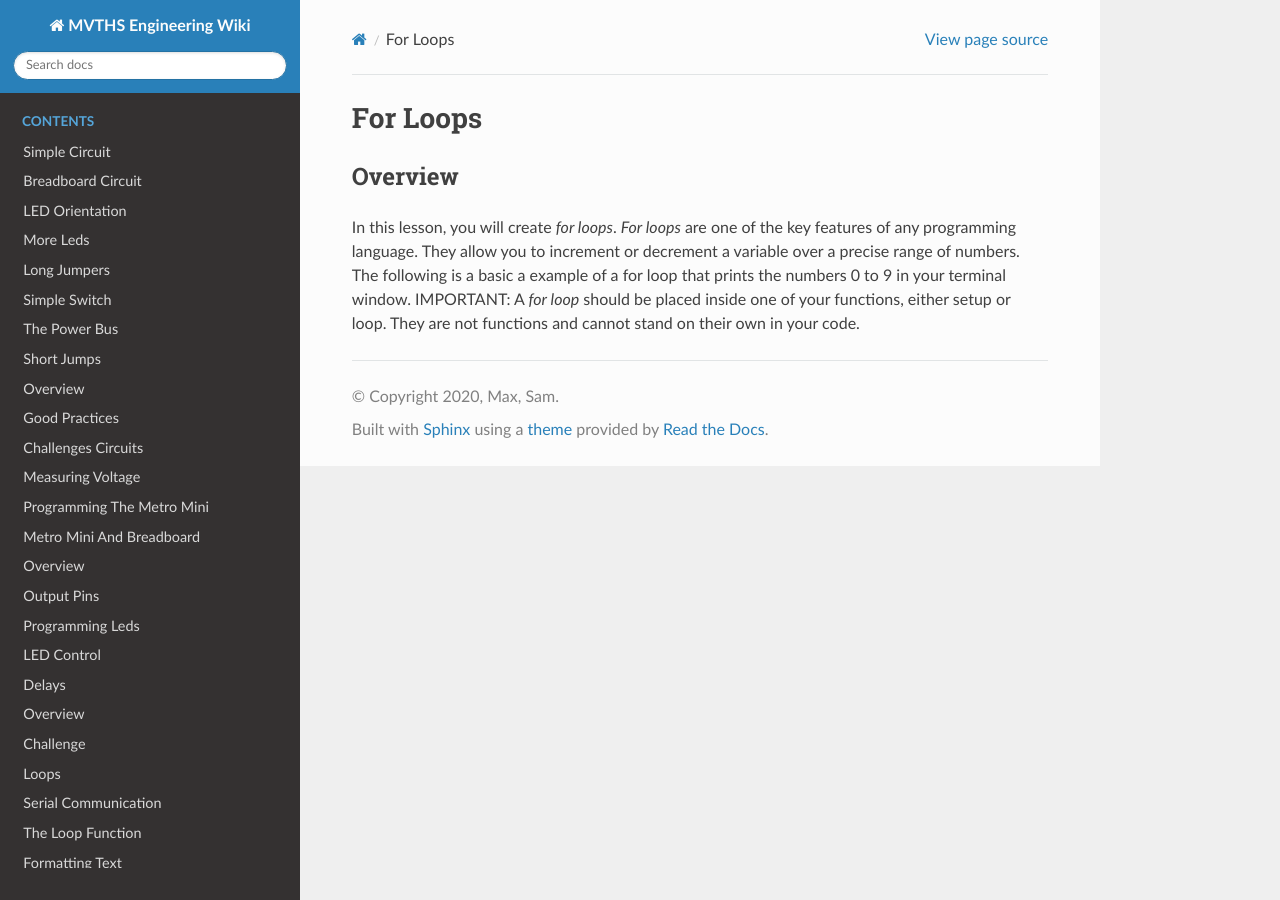
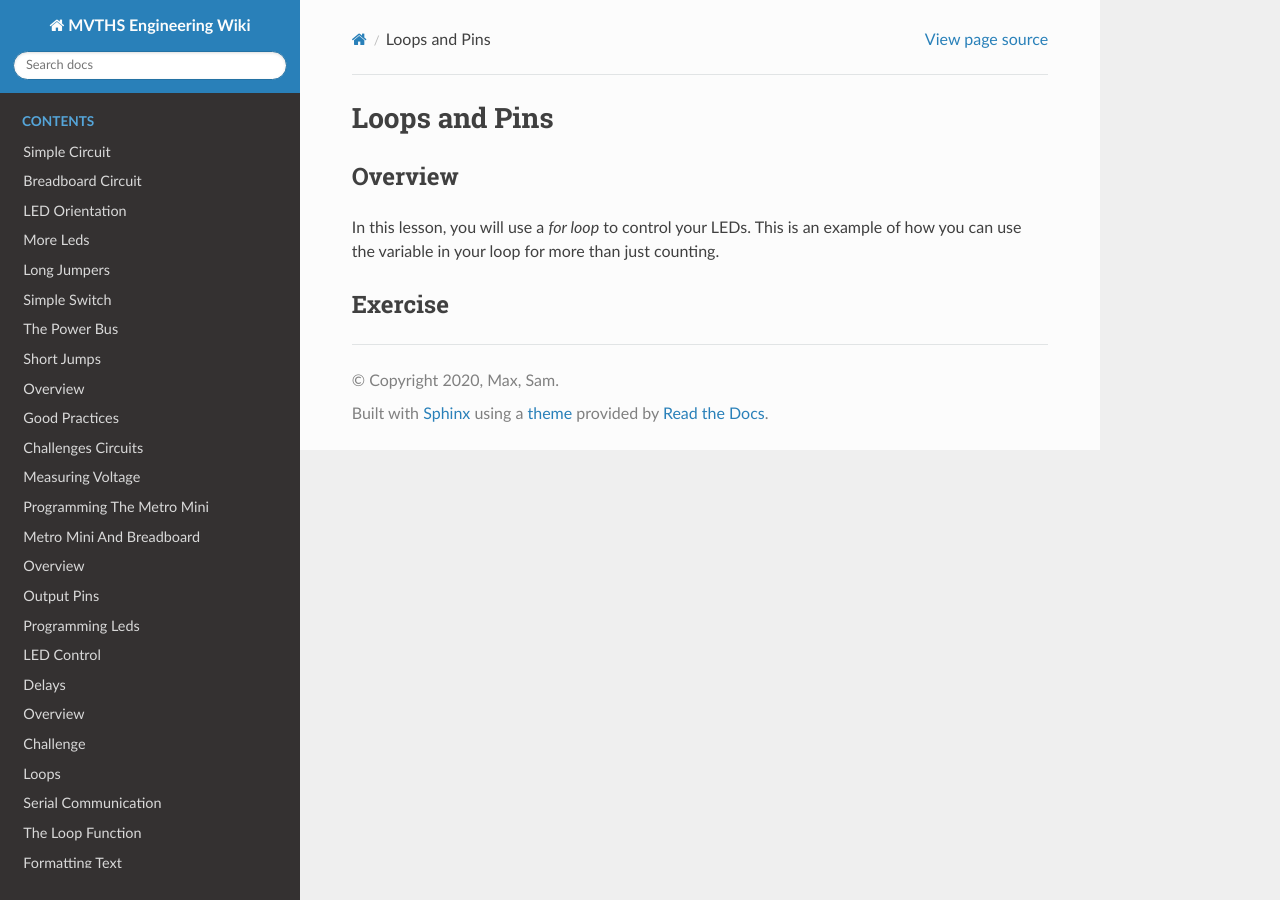
Before and after one commit to maxtkc/mvths-wiki, a Sphinx documentation site: the page built from docs/017x-loops-and-pins.rst, in a window 1280 px wide. Built offline with Sphinx 7.4.7 and the Read the Docs theme 2.0.0, drawn with Linux system fonts in a browser that asks for light colours; pages that are not in the unit, such as notebooks, are missing from menus.

Commit message:
Update 017x-loops-and-pins.rst

```diff
--- a/docs/017x-loops-and-pins.rst
+++ b/docs/017x-loops-and-pins.rst
@@ -1,7 +1,10 @@
-For Loops
-=========================
+Loops and Pins
+===========
 
 Overview
 --------
 
-In this lesson, you will create *for loops*. *For loops* are one of the key features of any programming language. They allow you to increment or decrement a variable over a precise range of numbers. The following is a basic a example of a for loop that prints the numbers 0 to 9 in your terminal window. IMPORTANT: A *for loop* should be placed inside one of your functions, either setup or loop. They are not functions and cannot stand on their own in your code.
+In this lesson, you will use a *for loop* to control your LEDs. This is an example of how you can use the variable in your loop for more than just counting.
+
+Exercise
+---------
```
